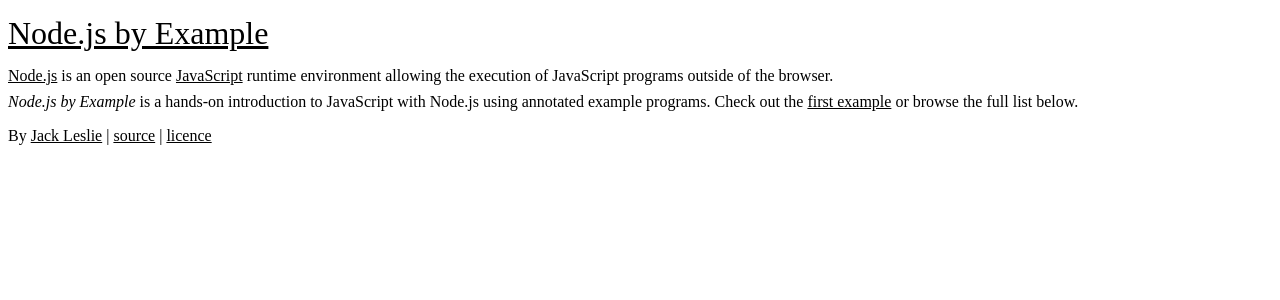
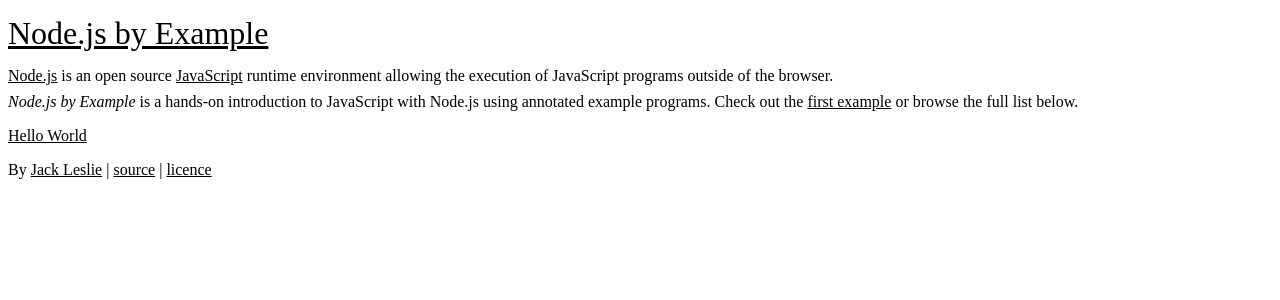
Before and after one commit to jackjdleslie/denobyexample, a Next.js app: page / in a window 1280 px wide. Shown: the top 300 px of the page. Built offline with nearby package versions, Linux system fonts and the light colour scheme.

Commit message:
Move to build time config

```diff
--- a/next.config.js
+++ b/next.config.js
@@ -3,7 +3,7 @@
 
 module.exports = withCSS({
   cssModules: true,
-  publicRuntimeConfig: {
+  env: {
     examples: fs.readdirSync(`${__dirname}/pages/examples`)
   }
 });
--- a/pages/index.js
+++ b/pages/index.js
@@ -1,8 +1,6 @@
 import React from "react";
 import Head from "next/head";
 import Link from "next/link";
-import getConfig from "next/config";
-const { publicRuntimeConfig } = getConfig();
 
 import { Header } from "../components";
 import styles from "./index.css";
@@ -55,8 +53,7 @@
 );
 
 Index.getInitialProps = async () => {
-  let { examples = [] } = publicRuntimeConfig;
-  examples = examples
+  const examples = process.env.examples
     .filter(example => example.endsWith(".js"))
     .map(example => {
       const short = example.substring(0, example.length - 3);
@@ -68,7 +65,6 @@
         slug: `examples/${short}`
       };
     });
-  console.log(examples);
   return { examples };
 };
 
```
